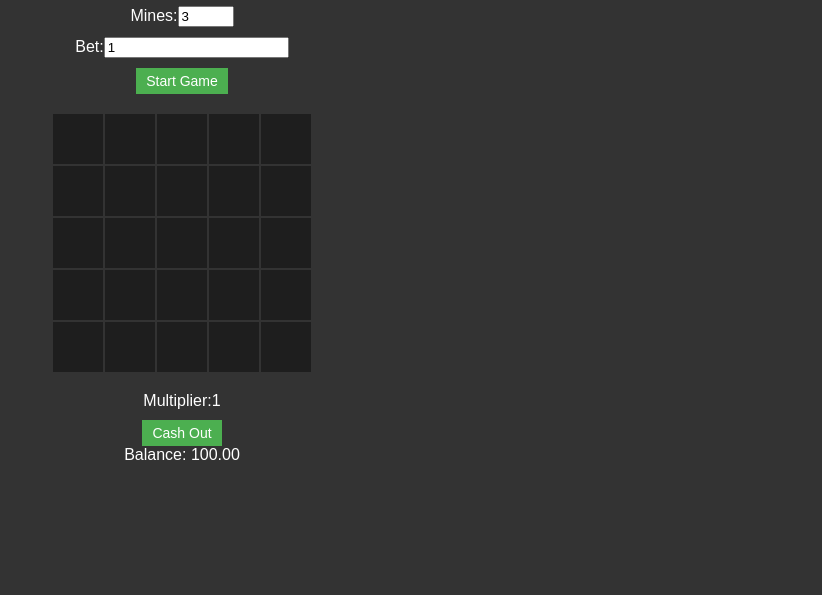
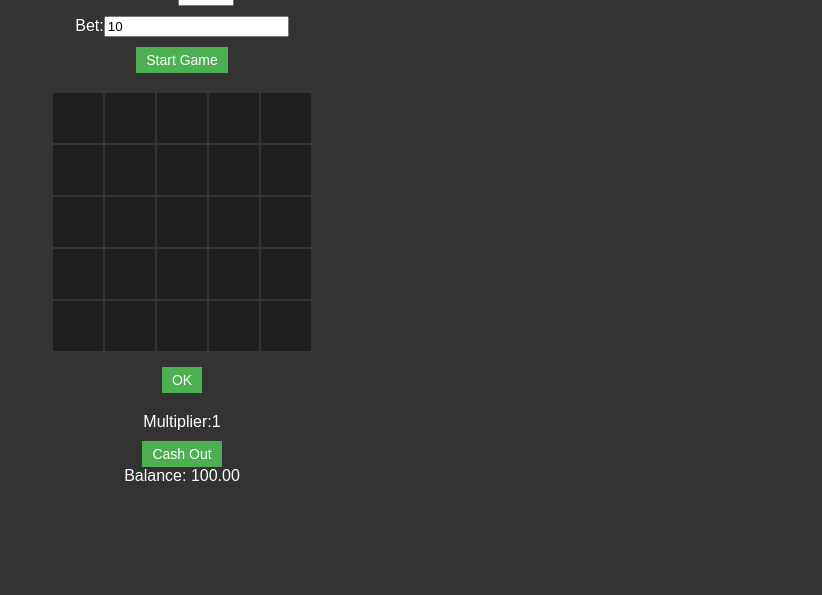
Before and after one commit to ID14000/Dice-Game, a plain HTML site: page game2.html in a window 1280 px wide. Shown: the part 205-800 px from the top of the page, without its empty margins (458-1280 px from the left). Drawn offline with Linux system fonts and the light colour scheme.

Commit message:
Update game2.html

```diff
--- a/game2.html
+++ b/game2.html
@@ -21,7 +21,7 @@
             </div>
             <div class="settings">
                 <label for="bet">Bet:</label>
-                <input id="bet" type="number" min="0.01" step="0.01" value="1">
+                <input id="bet" type="number" min="1" step="1" value="10">
             </div>
             <button id="start-game-button">Start Game</button>
         </div>
@@ -29,6 +29,10 @@
         <div class="mines-container">
             <div class="message-container"></div>
             <div class="mines-game-board" id="mines-game-board"></div>
+            <div class="message-box" id="message-box">
+                <p id="message-text"></p>
+                <button id="message-ok-button">OK</button>
+            </div>
           </div>
         <div class="cash-out-container">
             <div class="cash-out-info">
```
